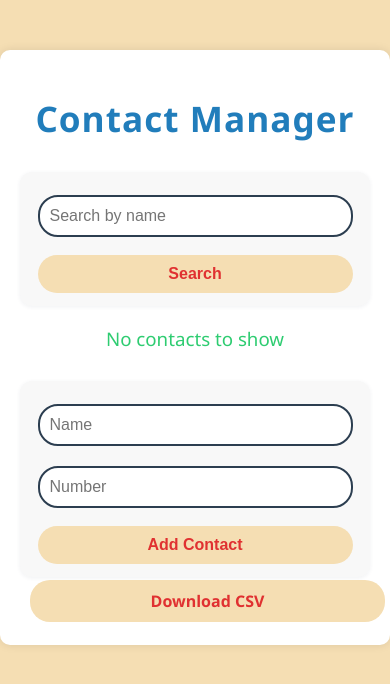
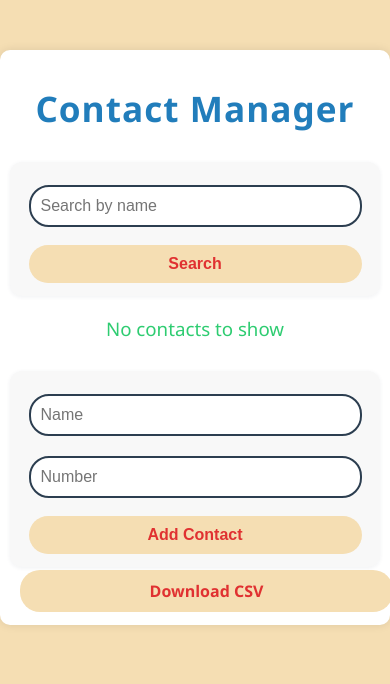
Before and after one commit to BikitSuwal/My-flask-app, a Flask app: page / in a window 390 px wide. Shown: the top 684 px of the page. Run offline with Flask 3, Linux system fonts and the light colour scheme; data that the repository does not hold is empty.

Commit message:
improvement of UI

```diff
--- a/static/styles.css
+++ b/static/styles.css
@@ -172,7 +172,8 @@ body {
     transform: scale(1);
   }
 }
- .popup-modal {
+
+.popup-modal {
   position: fixed;
   top: 0;
   left: 0;
@@ -185,6 +186,7 @@ body {
   z-index: 2000;
   animation: fadeIn 0.2s;
 }
+
 .popup-content {
   background: #fff;
   padding: 32px 28px 20px 28px;
@@ -196,11 +198,13 @@ body {
   position: relative;
   animation: scaleIn 0.2s;
 }
+
 .popup-message {
   font-size: 1.1rem;
   margin-bottom: 18px;
   font-weight: 500;
 }
+
 .popup-danger {
   color: #a94442;
   background: #ffdddd;
@@ -208,6 +212,7 @@ body {
   border-radius: 8px;
   padding: 12px 10px;
 }
+
 .popup-success {
   color: #3c763d;
   background: #ddffdd;
@@ -215,6 +220,7 @@ body {
   border-radius: 8px;
   padding: 12px 10px;
 }
+
 .popup-close {
   background: #217dbb;
   color: #fff;
@@ -226,9 +232,11 @@ body {
   margin-top: 8px;
   transition: background 0.2s;
 }
+
 .popup-close:hover {
   background: #155a8a;
 }
+
 @keyframes fadeIn {
   from {
     opacity: 0;
@@ -246,14 +254,14 @@ body {
   }
 }
 @media (max-width: 600px) {
-  .Content .Content {
+  .Content {
     padding: 10px;
     max-width: 98vw;
   }
-  .Content table, .Content th, .Content td {
+  table, th, td {
     font-size: 0.95rem;
   }
-  .Content input, .Content .add, .Content a {
+  input, .add, a {
     width: 90% !important;
     font-size: 1rem;
   }
--- a/static/styles.scss
+++ b/static/styles.scss
@@ -182,7 +182,7 @@ body{
       from { opacity: 0; transform: scale(0.8); }
       to { opacity: 1; transform: scale(1); }
     }
-
+    }
     .popup-modal {
       position: fixed;
       top: 0;
@@ -263,4 +263,3 @@ body{
             font-size: 1rem;
         }
     }
-}
```
Also changed, not shown: 1 other file.
